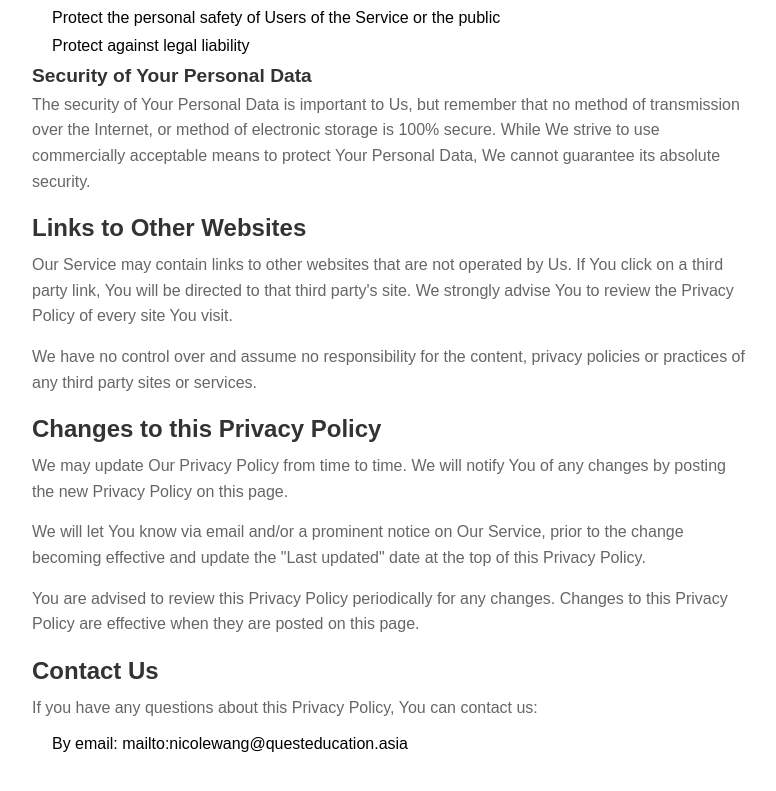
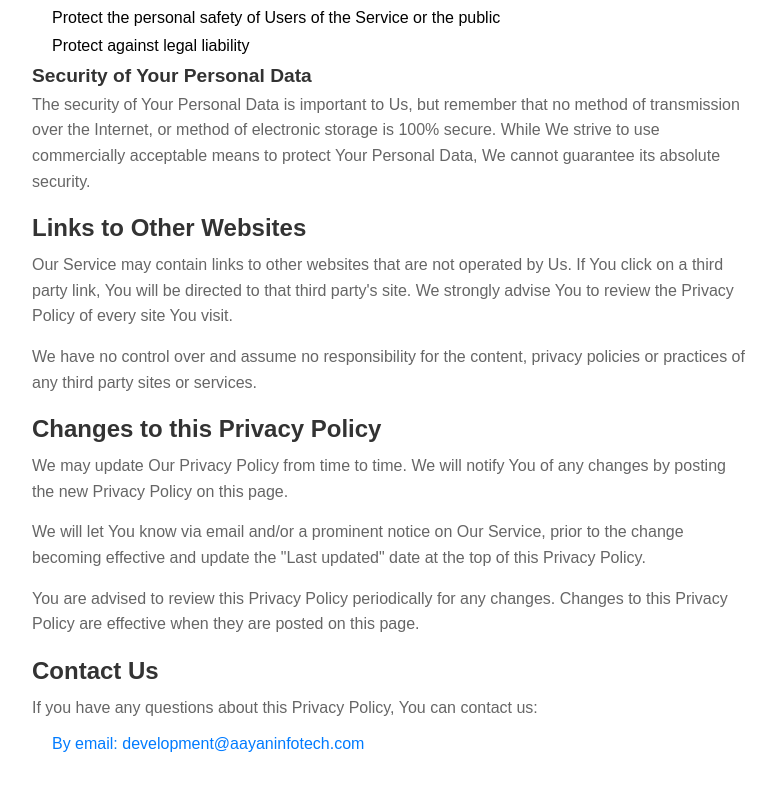
Before and after one commit to Aayan-infotech/hunt30-uj, a React (Create React App) app: page /privecyPolicy in a window 1280 px wide. Shown: the part 5169-5960 px from the top of the page, without its empty margins (248-1024 px from the left). Built offline with nearby package versions, Linux system fonts and the light colour scheme.

Commit message:
add change

```diff
--- a/src/component/Privecypolicy.jsx
+++ b/src/component/Privecypolicy.jsx
@@ -396,7 +396,7 @@ const PrivecyPolicy = () => {
     If you have any questions about this Privacy Policy, You can contact us:
   </p>
   <ul>
-    <li>By email: mailto:nicolewang@questeducation.asia</li>
+  <li><a href="mailto:development@aayaninfotech.com">By email: development@aayaninfotech.com</a></li>
   </ul>
 </>
 
```
